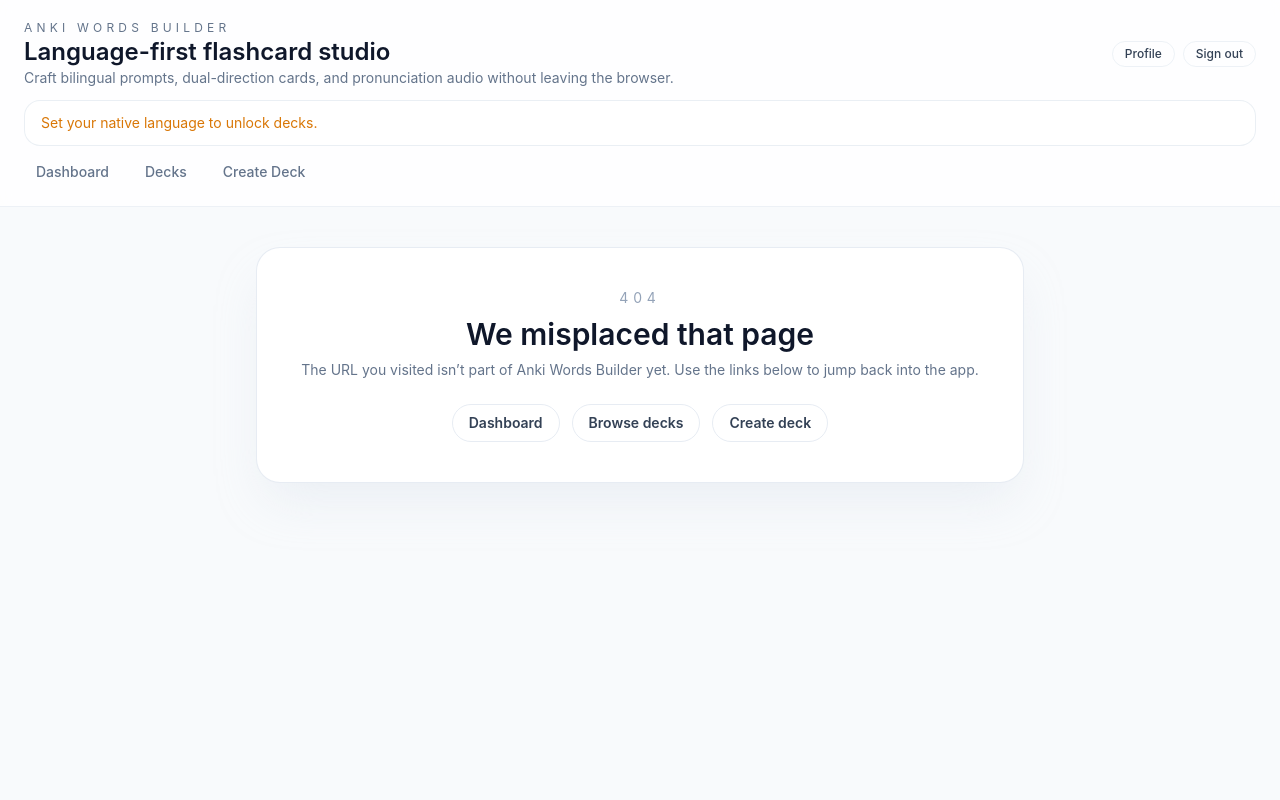
After one commit to ambrustorok/anki-words-builder, a FastAPI app: template src/templates/404.html in a window 1280 px wide. The commit adds this page. Run offline with FastAPI, Linux system fonts and the light colour scheme; the template is opened without the code that fills it, so the values that code supplies are empty; parts of the project's set-up code (start-up, migrations or seed data) failed here and were passed over; some libraries are stand-ins or nearby versions.

Commit message:
widen layout and add friendly 404

```diff
--- a/src/app.py
+++ b/src/app.py
@@ -574,6 +574,17 @@ def new_card(request: Request, deck_id: str, user=Depends(get_current_user)):
     )
 
 
+@app.exception_handler(404)
+async def not_found_handler(request: Request, exc: HTTPException):
+    return templates.TemplateResponse(
+        "404.html",
+        {
+            "request": request,
+        },
+        status_code=404,
+    )
+
+
 @app.post("/cards")
 async def create_card(request: Request, user=Depends(get_current_user)):
     form = await request.form()
--- /dev/null
+++ b/src/templates/404.html
@@ -0,0 +1,16 @@
+{% extends "base.html" %}
+
+{% block content %}
+<section class="mx-auto w-full max-w-3xl rounded-3xl border border-slate-200/80 bg-white p-10 text-center shadow-2xl shadow-slate-200/70 dark:border-white/10 dark:bg-slate-900/70 dark:shadow-black/40">
+    <p class="text-sm uppercase tracking-[0.35em] text-slate-400 dark:text-slate-500">404</p>
+    <h2 class="mt-2 text-3xl font-semibold text-slate-900 dark:text-white">We misplaced that page</h2>
+    <p class="mt-2 text-sm text-slate-500 dark:text-slate-400">
+        The URL you visited isn’t part of Anki Words Builder yet. Use the links below to jump back into the app.
+    </p>
+    <div class="mt-6 flex flex-wrap justify-center gap-3 text-sm">
+        <a class="rounded-full border border-slate-200/80 px-4 py-2 font-semibold text-slate-700 transition hover:bg-slate-900/5 dark:border-white/20 dark:text-white dark:hover:bg-white/10" href="/">Dashboard</a>
+        <a class="rounded-full border border-slate-200/80 px-4 py-2 font-semibold text-slate-700 transition hover:bg-slate-900/5 dark:border-white/20 dark:text-white dark:hover:bg-white/10" href="/decks">Browse decks</a>
+        <a class="rounded-full border border-slate-200/80 px-4 py-2 font-semibold text-slate-700 transition hover:bg-slate-900/5 dark:border-white/20 dark:text-white dark:hover:bg-white/10" href="/decks/new">Create deck</a>
+    </div>
+</section>
+{% endblock %}
--- a/src/templates/base.html
+++ b/src/templates/base.html
@@ -38,7 +38,7 @@
 <body class="min-h-full bg-slate-50 font-sans text-slate-900 transition dark:bg-slate-950 dark:text-slate-100">
     <div class="min-h-screen">
         <header class="border-b border-slate-200/60 bg-white/80 backdrop-blur dark:border-white/10 dark:bg-slate-900/80">
-            <div class="mx-auto flex max-w-6xl flex-col gap-3 px-4 py-4 sm:px-6 sm:py-5">
+            <div class="mx-auto flex w-full max-w-7xl flex-col gap-3 px-4 py-4 sm:px-6 sm:py-5">
                 <div class="flex flex-col gap-1 sm:flex-row sm:items-center sm:justify-between">
                     <div>
                         <p class="text-[10px] uppercase tracking-[0.35em] text-slate-500 dark:text-slate-400 sm:text-xs">Anki Words Builder</p>
@@ -66,7 +66,7 @@
             </div>
         </header>
 
-        <main class="mx-auto max-w-6xl space-y-8 px-6 py-10">
+        <main class="mx-auto w-full max-w-7xl space-y-8 px-4 py-10 sm:px-6">
             {% block content %}{% endblock %}
         </main>
     </div>
```
